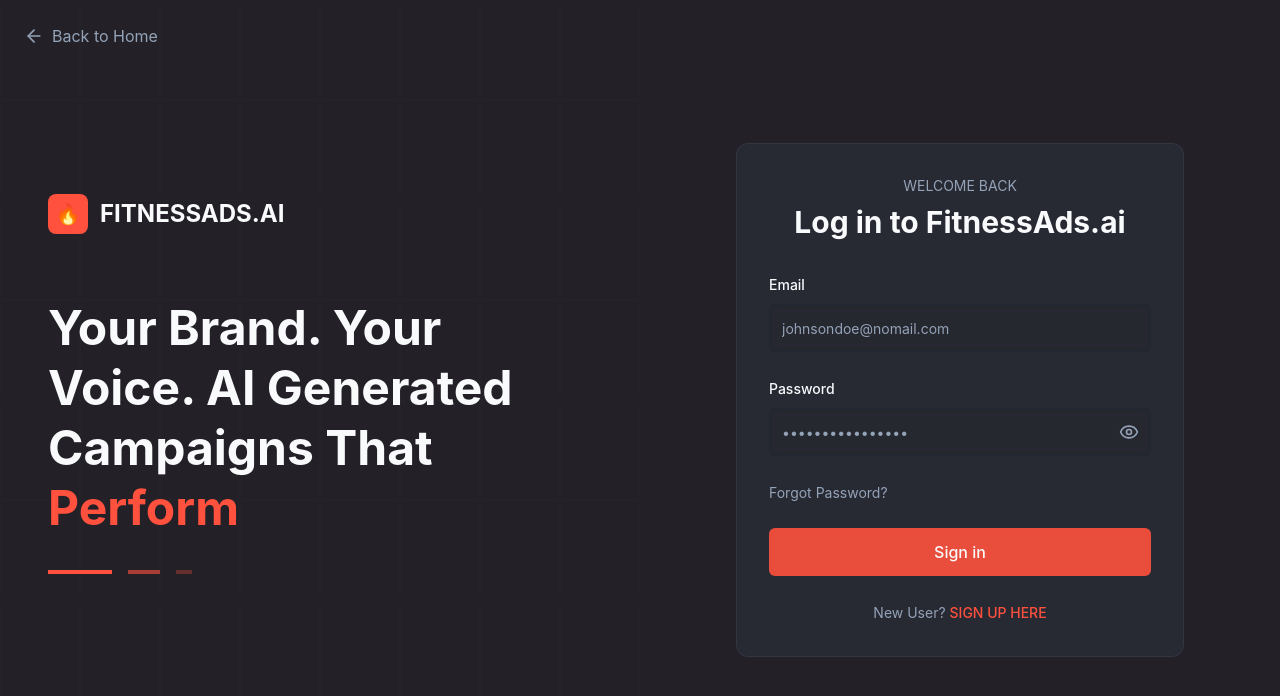
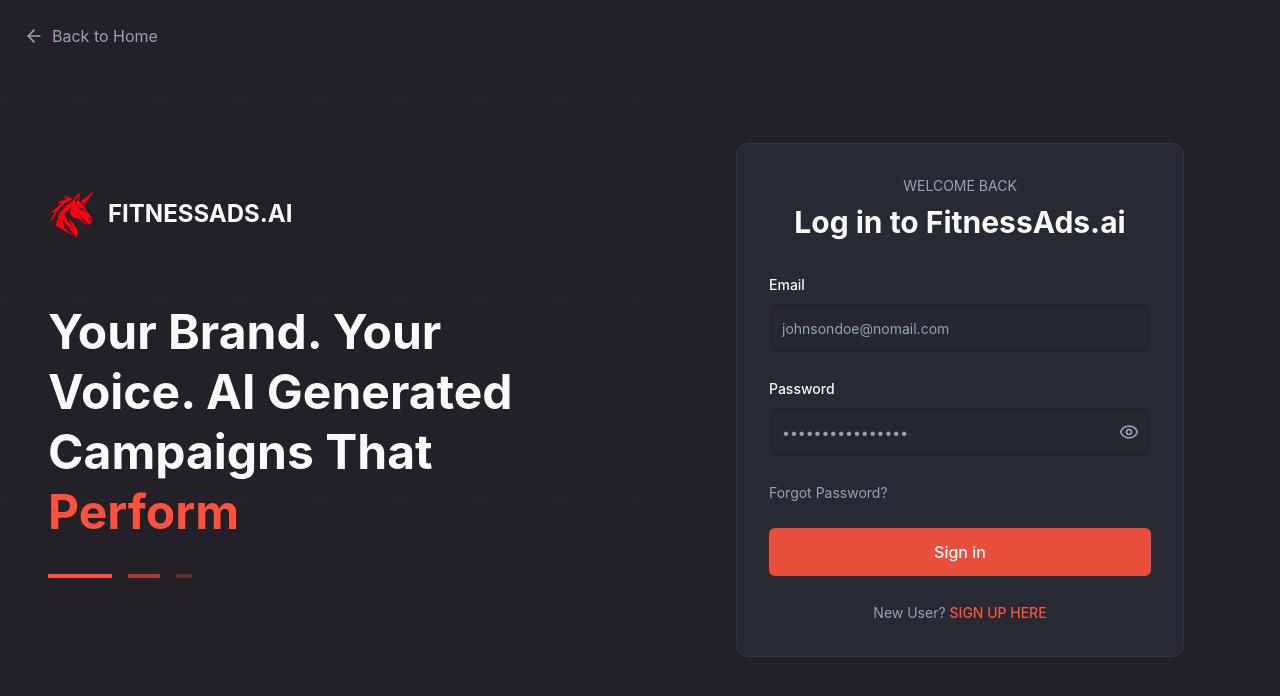
Before and after one commit to Chrisbradley140/GymAdGen, a React (Vite) app: page /auth in a window 1280 px wide. Shown: the top 696 px of the page. Built offline with nearby package versions, Linux system fonts and the light colour scheme.

Commit message:
Add logo to auth page
Add the provided logo to the left side of the /auth page.

```diff
--- a/src/pages/Auth.tsx
+++ b/src/pages/Auth.tsx
@@ -1,4 +1,3 @@
-
 import React, { useState, useEffect } from 'react';
 import { useNavigate } from 'react-router-dom';
 import { Button } from '@/components/ui/button';
@@ -113,8 +112,12 @@ const Auth = () => {
         <div className="relative z-10 flex flex-col justify-center px-12 py-16">
           {/* Logo */}
           <div className="flex items-center mb-16">
-            <div className="w-10 h-10 bg-primary rounded-lg flex items-center justify-center mr-3">
-              <div className="text-primary-foreground font-bold text-xl">🔥</div>
+            <div className="w-12 h-12 flex items-center justify-center mr-3">
+              <img
+                src="/lovable-uploads/1b22bfb8-d910-46a5-bc37-d85de327a193.png"
+                alt="FitnessAds.ai Logo"
+                className="w-full h-full object-contain"
+              />
             </div>
             <span className="text-2xl font-bold text-foreground">FITNESSADS.AI</span>
           </div>
```
Also changed, not shown: public/lovable-uploads/1b22bfb8-d910-46a5-bc37-d85de327a193.png (added).
